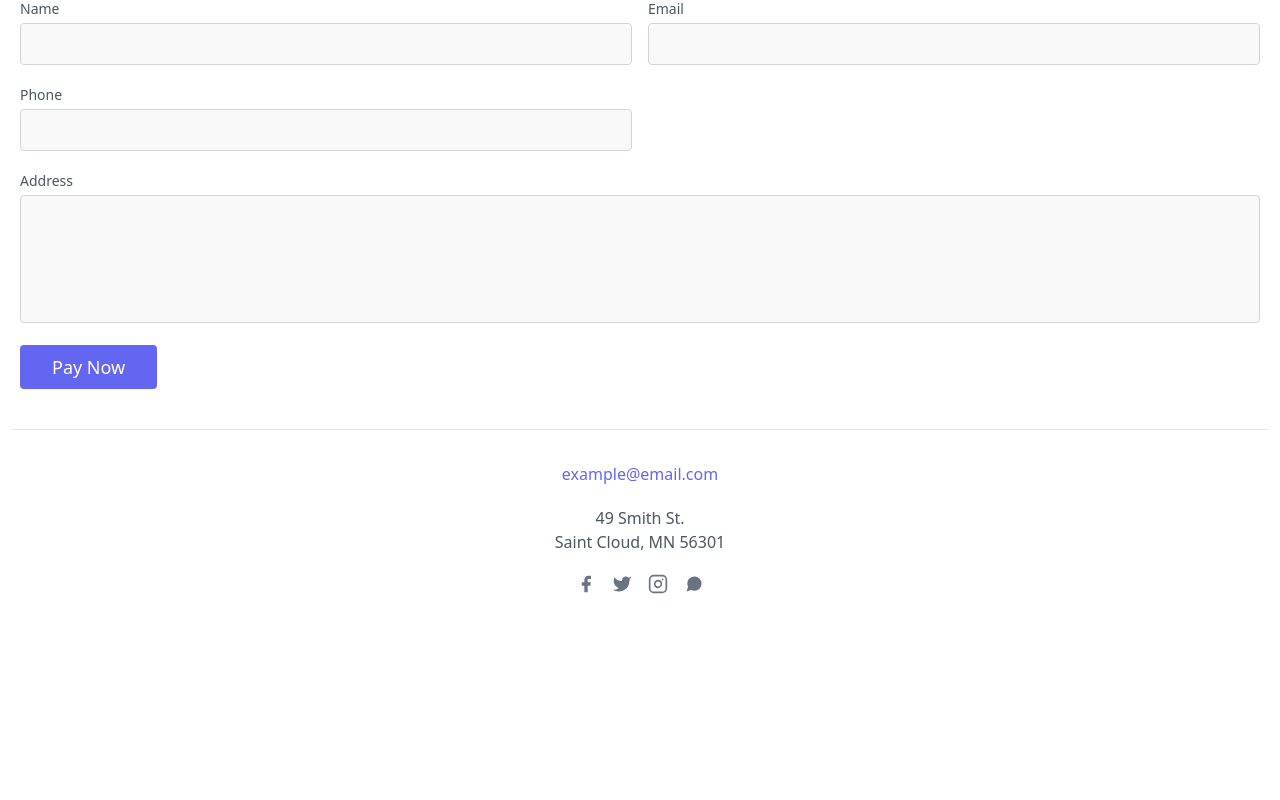
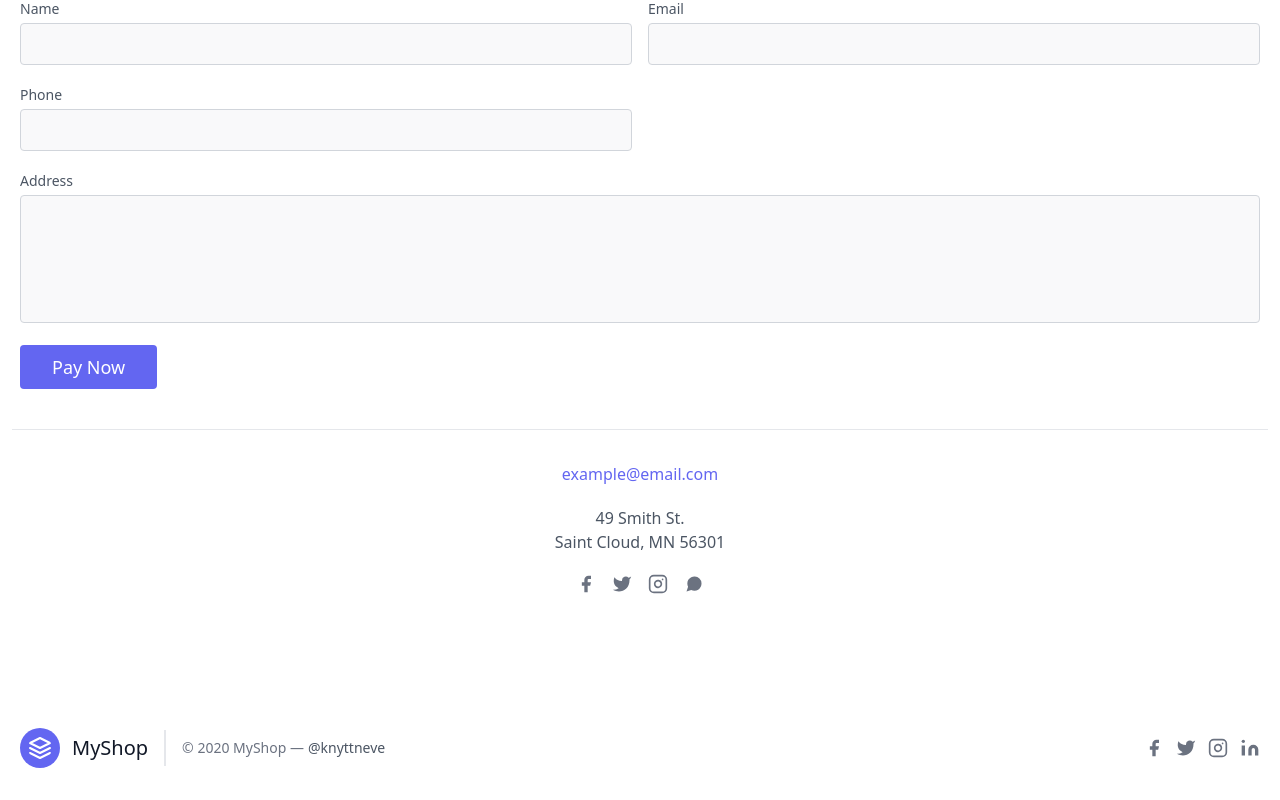
Before and after one commit to kamilamin/ecommerce-poc-nextjs-tailwind, a Next.js app: page /checkout in a window 1280 px wide. Shown: the part 341-1141 px from the top of the page. Before the commit the page ends 1037 px from the top, so only its background shows below. Built offline with nearby package versions, Linux system fonts and the light colour scheme.

Commit message:
Integrate footer component

```diff
--- a/pages/_app.js
+++ b/pages/_app.js
@@ -1,3 +1,4 @@
+import Footer from '@/components/Footer'
 import Navbar from '@/components/Navbar'
 import '@/styles/globals.css'
 import { useEffect, useState } from 'react'
@@ -35,5 +36,6 @@ export default function App({ Component, pageProps }) {
   return <>
     <Navbar key={reloadKey} cart={cart} />
     <Component cart={cart} addToCart={addToCart} removeFromCart={removeFromCart} clearCart={clearCart} {...pageProps} />
+    <Footer />
   </>
 }
```
